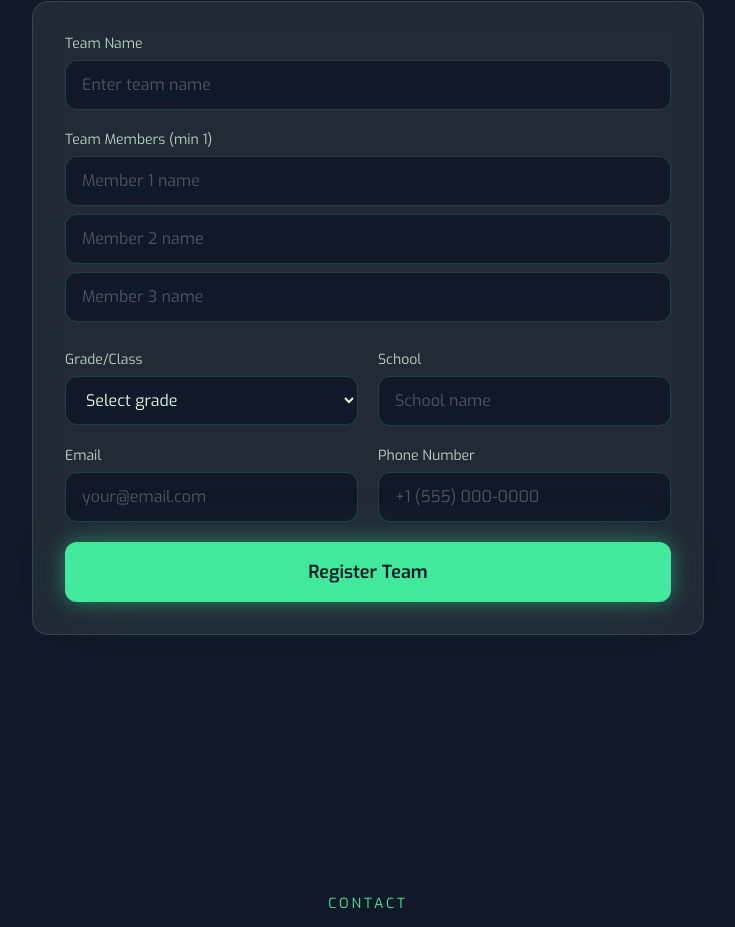
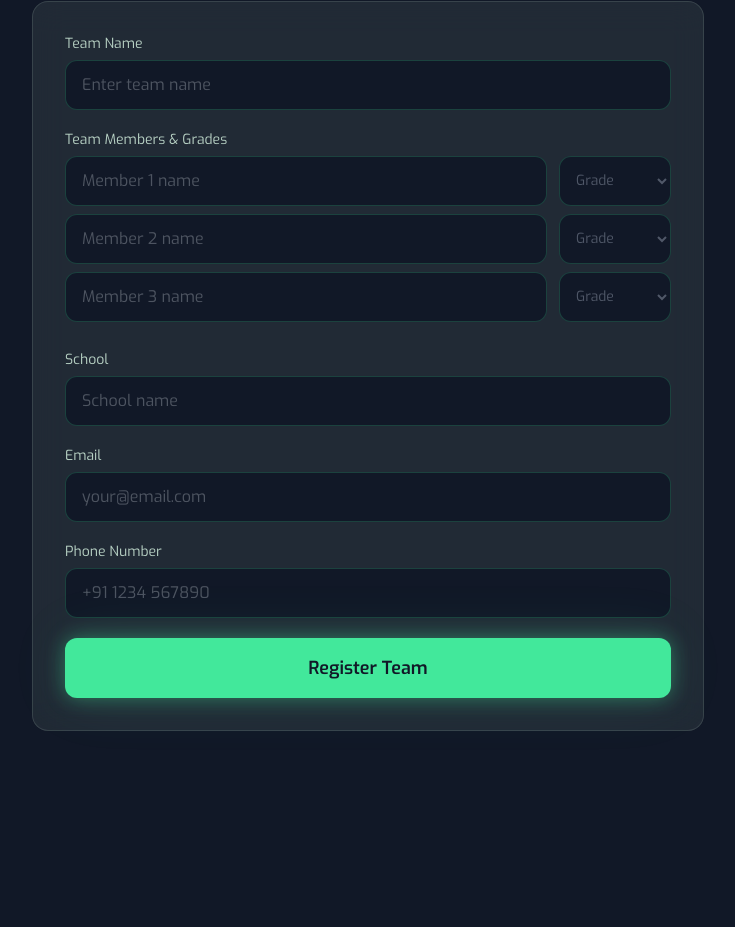
Before and after one commit to aaradhyari/ANVIKSHA, a React (Vite) app: page / in a window 1280 px wide. Shown: the part 6337-7264 px from the top of the page, without its empty margins (272-1007 px from the left). Built offline with nearby package versions, Linux system fonts and the light colour scheme.

Commit message:
Form Improved

```diff
--- a/src/components/Registration.jsx
+++ b/src/components/Registration.jsx
@@ -3,23 +3,31 @@ import { motion, AnimatePresence } from 'framer-motion';
 
 const initialForm = {
   teamName: '',
-  members: ['', '', ''],
-  grade: '',
+  members: [
+    { name: '', grade: '' },
+    { name: '', grade: '' },
+    { name: '', grade: '' },
+  ],
   email: '',
   phone: '',
   school: '',
 };
 
+// 🔧 Replace with your deployed Google Apps Script web app URL
+const SHEET_URL = 'https://script.google.com/macros/s/AKfycbwxMZfcLif19sRPVoFzRST6wcbHEDe1aYmrXEp8OBcDmSdNc_OiUIbq-8OlIpQD1I33/exec';
+
 export default function Registration() {
   const [form, setForm] = useState(initialForm);
   const [errors, setErrors] = useState({});
   const [submitted, setSubmitted] = useState(false);
+  const [submitting, setSubmitting] = useState(false);
+  const [submitError, setSubmitError] = useState('');
 
   const validate = () => {
     const newErrors = {};
     if (!form.teamName.trim()) newErrors.teamName = 'Team name required';
-    if (!form.members[0].trim()) newErrors.members = 'At least one member required';
-    if (!form.grade) newErrors.grade = 'Grade required';
+    if (!form.members[0].name.trim()) newErrors.members = 'At least one member required';
+    if (form.members[0].name.trim() && !form.members[0].grade) newErrors.memberGrade = 'Grade required for each member';
     if (!form.email.includes('@')) newErrors.email = 'Valid email required';
     if (!form.phone.trim()) newErrors.phone = 'Phone required';
     if (!form.school.trim()) newErrors.school = 'School required';
@@ -27,10 +35,35 @@ export default function Registration() {
     return Object.keys(newErrors).length === 0;
   };
 
-  const handleSubmit = (e) => {
+  const handleSubmit = async (e) => {
     e.preventDefault();
-    if (validate()) {
+    setSubmitError('');
+    if (!validate()) return;
+
+    setSubmitting(true);
+    try {
+      const params = new URLSearchParams({
+        teamName: form.teamName,
+        member1: form.members[0]?.name || '',
+        member1Grade: form.members[0]?.grade || '',
+        member2: form.members[1]?.name || '',
+        member2Grade: form.members[1]?.grade || '',
+        member3: form.members[2]?.name || '',
+        member3Grade: form.members[2]?.grade || '',
+        email: form.email,
+        phone: form.phone,
+        school: form.school,
+      });
+      await fetch(SHEET_URL, {
+        method: 'POST',
+        mode: 'no-cors',
+        body: params,
+      });
       setSubmitted(true);
+    } catch {
+      setSubmitError('Failed to submit. Please try again.');
+    } finally {
+      setSubmitting(false);
     }
   };
 
@@ -97,40 +130,41 @@ export default function Registration() {
                 </div>
 
                 <div className="md:col-span-2">
-                  <label className="block text-sm text-frosted-mint/80 mb-1.5">Team Members (min 1)</label>
+                  <label className="block text-sm text-frosted-mint/80 mb-1.5">Team Members & Grades</label>
                   {form.members.map((member, i) => (
+                    <div key={i} className="flex gap-3 mb-2">
                       <input
-                      key={i}
                         type="text"
-                      value={member}
+                        value={member.name}
                         onChange={(e) => {
                           const members = [...form.members];
-                        members[i] = e.target.value;
+                          members[i] = { ...members[i], name: e.target.value };
                           setForm((prev) => ({ ...prev, members }));
                         }}
-                      className="w-full px-4 py-3 mb-2 bg-cosmic-navy border border-neon-emerald/20 rounded-xl text-frosted-mint placeholder-silver-mist/30 focus:border-neon-emerald focus:outline-none transition-colors"
+                        className="flex-1 px-4 py-3 bg-cosmic-navy border border-neon-emerald/20 rounded-xl text-frosted-mint placeholder-silver-mist/30 focus:border-neon-emerald focus:outline-none transition-colors"
                         placeholder={`Member ${i + 1} name`}
                       />
+                      <select
+                        value={member.grade}
+                        onChange={(e) => {
+                          const members = [...form.members];
+                          members[i] = { ...members[i], grade: e.target.value };
+                          setForm((prev) => ({ ...prev, members }));
+                        }}
+                        className="w-28 px-3 py-3 bg-cosmic-navy border border-neon-emerald/20 rounded-xl text-[#505868] focus:border-neon-emerald focus:outline-none transition-colors text-sm"
+                      >
+                        <option value="" className="text-[#505868]">Grade</option>
+                        {[9, 10, 11, 12].map((g) => (
+                          <option key={g} value={g} className="text-[#505868]">{g}</option>
+                        ))}
+                      </select>
+                    </div>
                   ))}
                   {errors.members && <p className="text-solar-clay text-xs mt-1">{errors.members}</p>}
+                  {errors.memberGrade && <p className="text-solar-clay text-xs mt-1">{errors.memberGrade}</p>}
                 </div>
 
-                <div>
-                  <label className="block text-sm text-frosted-mint/80 mb-1.5">Grade/Class</label>
-                  <select
-                    value={form.grade}
-                    onChange={(e) => update('grade', e.target.value)}
-                    className="w-full px-4 py-3 bg-cosmic-navy border border-neon-emerald/20 rounded-xl text-frosted-mint focus:border-neon-emerald focus:outline-none transition-colors"
-                  >
-                    <option value="">Select grade</option>
-                    {[9, 10, 11, 12].map((g) => (
-                      <option key={g} value={g}>Grade {g}</option>
-                    ))}
-                  </select>
-                  {errors.grade && <p className="text-solar-clay text-xs mt-1">{errors.grade}</p>}
-                </div>
-
-                <div>
+                <div className="md:col-span-2">
                   <label className="block text-sm text-frosted-mint/80 mb-1.5">School</label>
                   <input
                     type="text"
@@ -142,7 +176,7 @@ export default function Registration() {
                   {errors.school && <p className="text-solar-clay text-xs mt-1">{errors.school}</p>}
                 </div>
 
-                <div>
+                <div className="md:col-span-2">
                   <label className="block text-sm text-frosted-mint/80 mb-1.5">Email</label>
                   <input
                     type="email"
@@ -154,24 +188,28 @@ export default function Registration() {
                   {errors.email && <p className="text-solar-clay text-xs mt-1">{errors.email}</p>}
                 </div>
 
-                <div>
+                <div className="md:col-span-2">
                   <label className="block text-sm text-frosted-mint/80 mb-1.5">Phone Number</label>
                   <input
                     type="tel"
                     value={form.phone}
                     onChange={(e) => update('phone', e.target.value)}
                     className="w-full px-4 py-3 bg-cosmic-navy border border-neon-emerald/20 rounded-xl text-frosted-mint placeholder-silver-mist/30 focus:border-neon-emerald focus:outline-none transition-colors"
-                    placeholder="+1 (555) 000-0000"
+                    placeholder="+91 1234 567890"
                   />
                   {errors.phone && <p className="text-solar-clay text-xs mt-1">{errors.phone}</p>}
                 </div>
               </div>
 
+              {submitError && (
+                <p className="text-solar-clay text-sm text-center">{submitError}</p>
+              )}
               <button
                 type="submit"
-                className="w-full py-4 text-lg font-semibold text-cosmic-navy bg-neon-emerald rounded-xl hover:bg-neon-emerald/90 transition-all duration-300 neon-glow"
+                disabled={submitting}
+                className="w-full py-4 text-lg font-semibold text-cosmic-navy bg-neon-emerald rounded-xl hover:bg-neon-emerald/90 disabled:opacity-50 disabled:cursor-not-allowed transition-all duration-300 neon-glow"
               >
-                Register Team
+                {submitting ? 'Submitting...' : 'Register Team'}
               </button>
             </motion.form>
           )}
```
Lines whose indentation alone changed are shown as unchanged.
